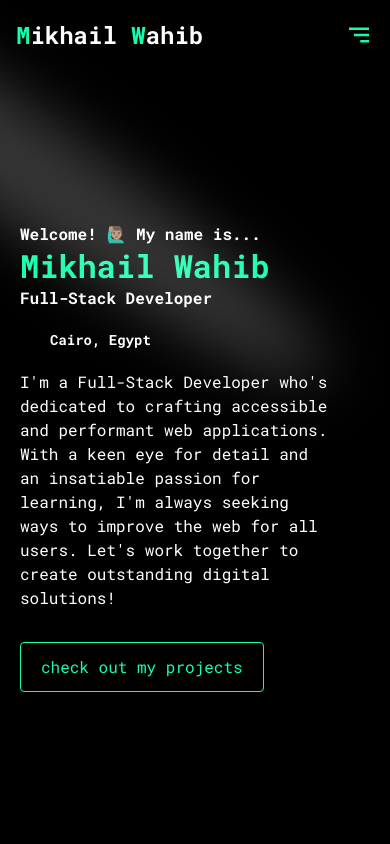
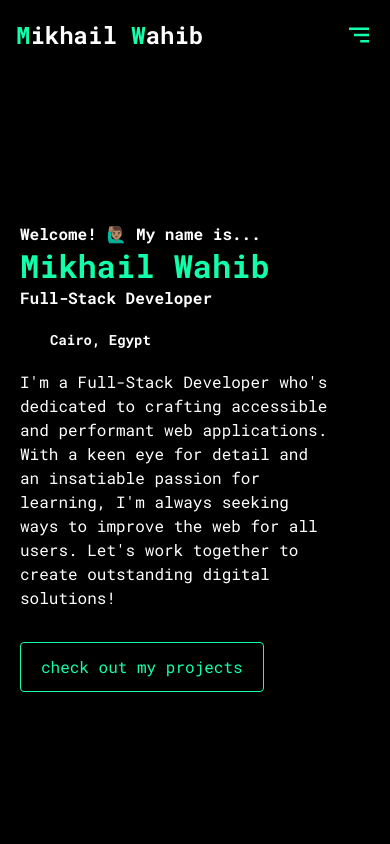
Before and after one commit to MikhailWahib/portfolio, a Next.js app: page / in a window 390 px wide. Shown: the top 844 px of the page. Built offline with nearby package versions, Linux system fonts and the light colour scheme; some icons are missing.

Commit message:
Fix layout

```diff
--- a/app/layout.tsx
+++ b/app/layout.tsx
@@ -37,7 +37,9 @@ export default function RootLayout({
 }) {
 	return (
 		<html lang='en'>
-			<body className={`${roboto.className} bg-background text-white`}>
+			<body
+				className={`${roboto.className} bg-background text-white overflow-x-hidden`}
+			>
 				<Header />
 				{children}
 				<Analytics />
--- a/components/sections/hero-section.tsx
+++ b/components/sections/hero-section.tsx
@@ -6,11 +6,8 @@ import { Spotlight } from "../ui/spotlight"
 
 const HeroSection = () => {
 	return (
-		<section className='flex items-center pt-0 w-full text-[1rem] sm:text-[1.35rem] font-bold'>
-			<Spotlight
-				className='-top-40 left-0 md:left-60 md:-top-20'
-				fill='white'
-			/>
+		<section className='flex items-center pt-0 w-full text-[1rem] sm:text-[1.35rem] font-bold overflow-x-hidden'>
+			<Spotlight className='hidden md:block' fill='white' />
 			<div className='flex flex-col items-start w-[65rem] mx-auto'>
 				<PopupSpan>
 					<p className='text-[1em]'>Welcome! 🙋🏽‍♂️ My name is...</p>
```
